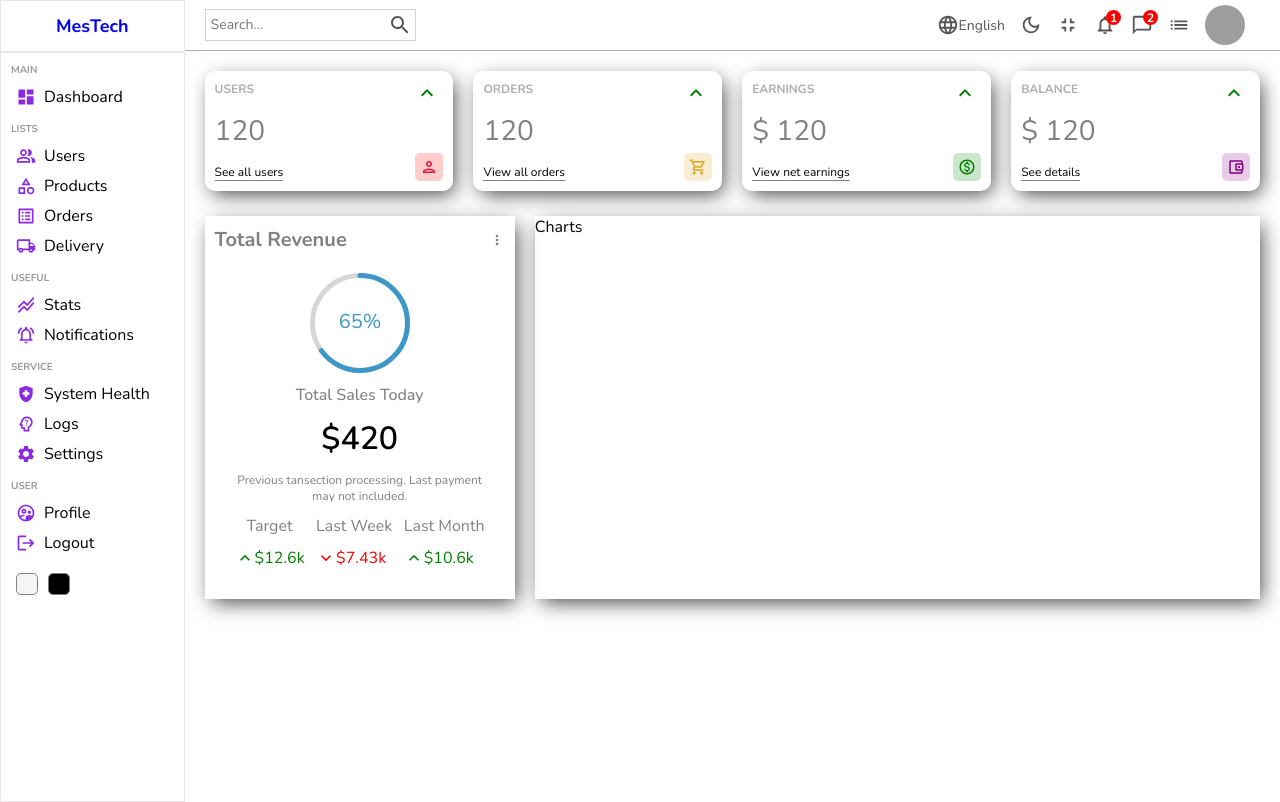
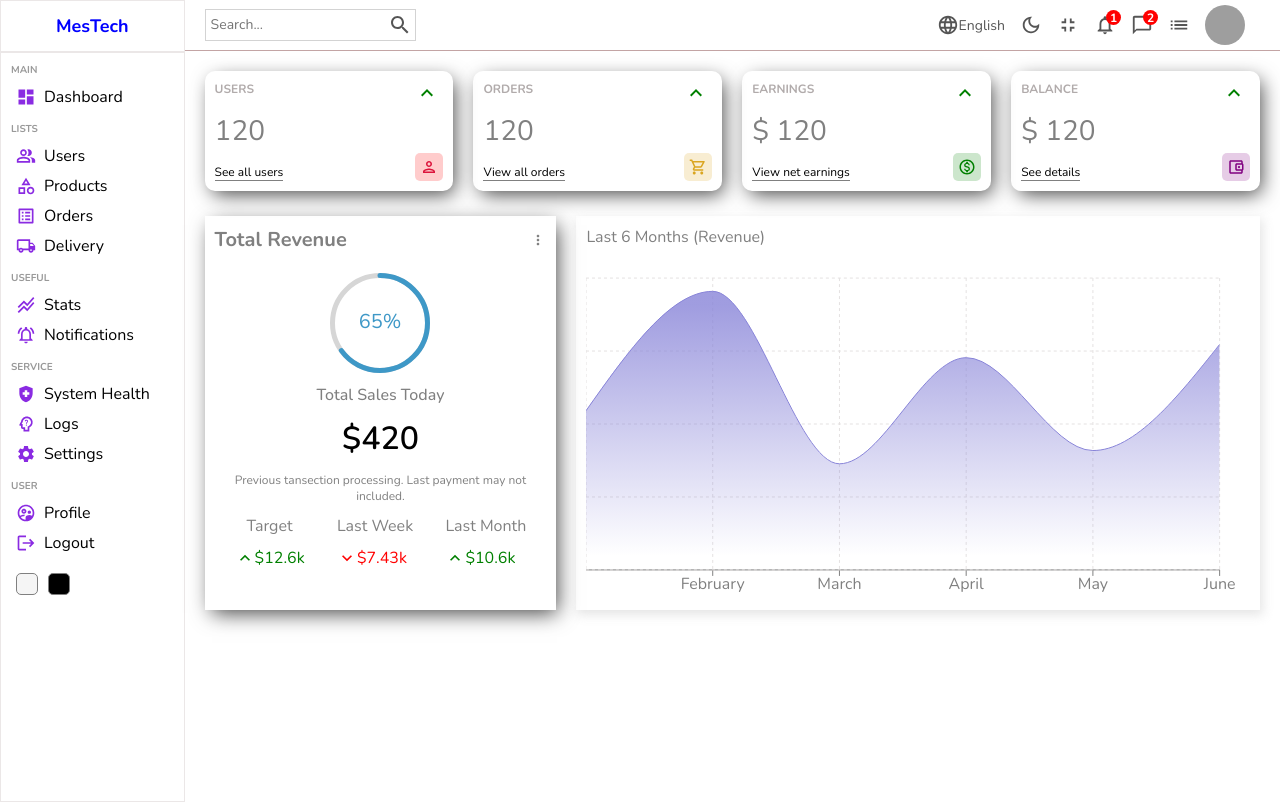
Before and after one commit to MeerUlHassan/CodeAlpha_admin_dashboard, a React (Create React App) app in the folder admin-dashboard/: page / in a window 1280 px wide. Built offline with nearby package versions, Linux system fonts and the light colour scheme; grey boxes are pictures that could not be loaded.

Commit message:
added a chart from Recharts lib

```diff
--- a/admin-dashboard/package.json
+++ b/admin-dashboard/package.json
@@ -15,6 +15,7 @@
     "react-dom": "^18.2.0",
     "react-router-dom": "^6.22.0",
     "react-scripts": "5.0.1",
+    "recharts": "^2.12.0",
     "saas": "^1.0.0",
     "sass": "^1.70.0",
     "web-vitals": "^2.1.4"
--- a/admin-dashboard/src/components/chart/Chart.jsx
+++ b/admin-dashboard/src/components/chart/Chart.jsx
@@ -1,12 +1,55 @@
-import React from 'react'
-import '../chart/chart.scss'
+import React from "react";
+import "../chart/chart.scss";
+import {
+  AreaChart,
+  Area,
+  XAxis,
+  YAxis,
+  CartesianGrid,
+  Tooltip,
+  ResponsiveContainer,
+} from "recharts";
+
+const data = [
+  { name: "January", Total: 1200 },
+  { name: "February", Total: 2100 },
+  { name: "March", Total: 800 },
+  { name: "April", Total: 1600 },
+  { name: "May", Total: 900 },
+  { name: "June", Total: 1700 },
+];
 
 const Chart = () => {
   return (
-    <div className='chart'>
-      Charts
+    <div className="chart">
+      <div className="title">Last 6 Months (Revenue)</div>
+      <ResponsiveContainer width="100%" aspect={2 / 1}>
+        <AreaChart
+          width={730}
+          height={250}
+          data={data}
+          margin={{ top: 10, right: 30, left: 0, bottom: 0 }}
+        >
+          <defs>
+            <linearGradient id="total" x1="0" y1="0" x2="0" y2="1">
+              <stop offset="5%" stopColor="#8884d8" stopOpacity={0.8} />
+              <stop offset="95%" stopColor="#8884d8" stopOpacity={0} />
+            </linearGradient>
+          </defs>
+          <XAxis dataKey="name" stroke="gray" />
+          <CartesianGrid strokeDasharray="3 3" className="chartGrid" />
+          <Tooltip />
+          <Area
+            type="monotone"
+            dataKey="Total"
+            stroke="#8884d8"
+            fillOpacity={1}
+            fill="url(#total)"
+          />
+        </AreaChart>
+      </ResponsiveContainer>
     </div>
-  )
-}
+  );
+};
 
-export default Chart
+export default Chart;
--- a/admin-dashboard/src/components/chart/chart.scss
+++ b/admin-dashboard/src/components/chart/chart.scss
@@ -1,6 +1,22 @@
-.chart{
-    flex: 5;
-    box-shadow: 4px 6px 20px -3px rgba(0, 0, 0, 0.75);
-        -webkit-box-shadow: 4px 6px 20px -3px rgba(0, 0, 0, 0.75);
-        -moz-box-shadow: 4px 6px 20px -3px rgba(0, 0, 0, 0.75);
+// .chart{
+//     flex: 5;
+//     box-shadow: 4px 6px 20px -3px rgba(0, 0, 0, 0.75);
+//         -webkit-box-shadow: 4px 6px 20px -3px rgba(0, 0, 0, 0.75);
+//         -moz-box-shadow: 4px 6px 20px -3px rgba(0, 0, 0, 0.75);
+// }
+
+.chart {
+    flex: 4;
+    -webkit-box-shadow: 2px 4px 10px 1px rgba(0, 0, 0, 0.47);
+    box-shadow: 2px 4px 10px 1px rgba(201, 201, 201, 0.47);
+    padding: 10px;
+    color: gray;
+
+    .title {
+        margin-bottom: 20px;
+    }
+
+    .chartGrid {
+        stroke: rgb(228, 225, 225);
+    }
 }
```
Also changed, not shown: 1 other file (tests, documents, lock files or other folders).
